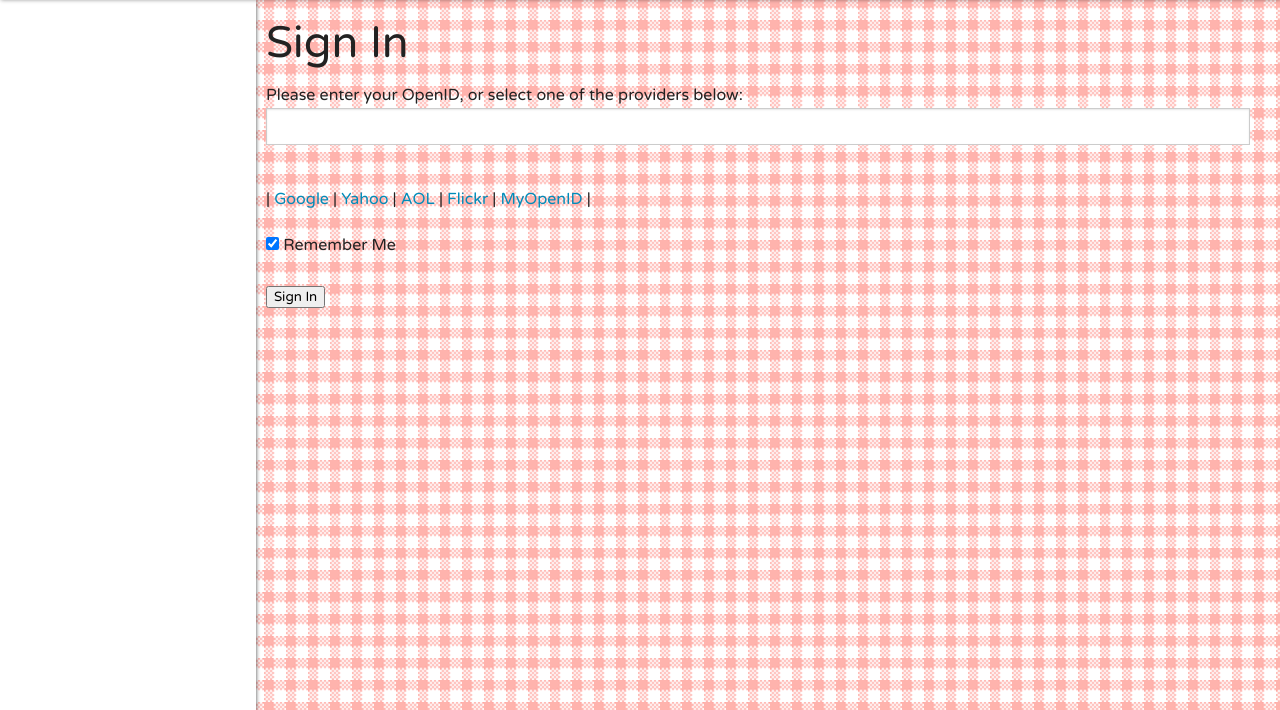
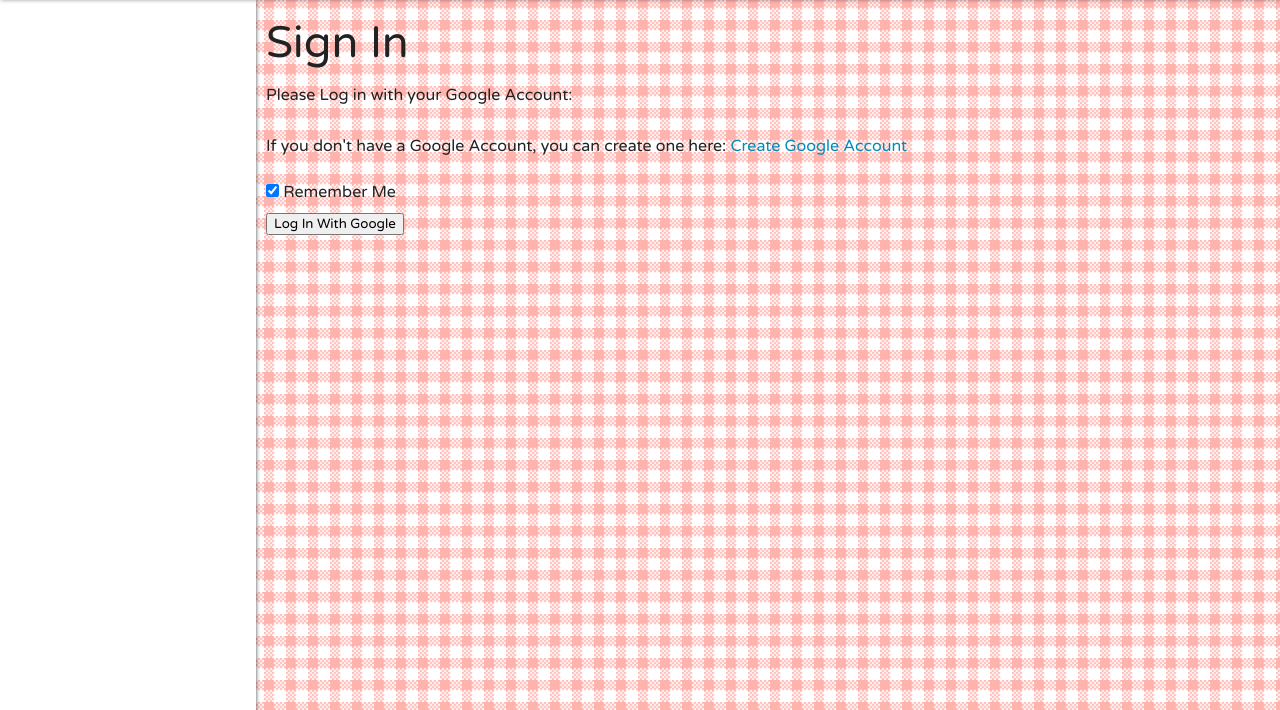
Before and after one commit to jordangedney/pantry, a Flask app: page /login in a window 1280 px wide. Shown: the part 90-800 px from the top of the page. Run offline with Flask 2, Linux system fonts and the light colour scheme.

Commit message:
login only with google, got fullname

```diff
--- a/app/forms.py
+++ b/app/forms.py
@@ -3,13 +3,11 @@ from wtforms import TextField, BooleanField, IntegerField
 from wtforms.validators import Required
 
 class LoginForm(Form):
-    openid = TextField('openid', validators = [Required()])
     remember_me = BooleanField('remember_me', default = True)
 
 class UserForm(Form):
-    first = TextField('first', validators = [Required()])
-    last = TextField('last', validators = [Required()])
-    email = TextField('email', validators = [Required()])
+    first_name = TextField('first', validators = [Required()])
+    last_name = TextField('last', validators = [Required()])
 
 class RecipeForm(Form):
     name = TextField('name', validators = [Required()])
--- a/app/templates/login.html
+++ b/app/templates/login.html
@@ -1,33 +1,16 @@
 {% extends "base.html" %}
 
 {% block content %}
-<script type="text/javascript">
-function set_openid(openid, pr)
-{
-    u = openid.search('<username>')
-    if (u != -1) {
-        // openid requires username
-        user = prompt('Enter your ' + pr + ' username:')
-        openid = openid.substr(0, u) + user
-    }
-    form = document.forms['login'];
-    form.elements['openid'].value = openid
-}
-</script>
+
 <h1>Sign In</h1>
 <form action="" method="post" name="login">
     {{form.hidden_tag()}}
     <p>
-        Please enter your OpenID, or select one of the providers below:<br>
-        {{form.openid(size=80)}}
-        {% for error in form.errors.openid %}
-        <span style="color: red;">[{{error}}]</span>
-        {% endfor %}<br>
-        |{% for pr in providers %}
-        <a href="javascript:set_openid('{{pr.url}}', '{{pr.name}}');">{{pr.name}}</a> |
-        {% endfor %}
+        Please Log in with your Google Account:<br><br>
+        If you don't have a Google Account, you can create one here:
+        <a href="https://accounts.google.com/SignUp?service=mail" target="_blank">Create Google Account</a>
     </p>
-    <p>{{form.remember_me}} Remember Me</p>
-    <p><input type="submit" value="Sign In"></p>
+    <p>{{form.remember_me}} Remember Me <br>
+    <input type="submit" value="Log In With Google"></p>
 </form>
 {% endblock %}
--- a/app/templates/user.html
+++ b/app/templates/user.html
@@ -8,5 +8,5 @@
 	<li><a href="#">Link 4444444</a></li>
 {% endblock %}
 {% block content %}
-	<h1>User: {{user.first_name}} Email: {{user.email}}</h1>
+	<h1>Firstname: {{user.first_name}} Lastname: {{user.last_name}} Email: {{user.email}}</h1>
 {% endblock %}
--- a/app/views.py
+++ b/app/views.py
@@ -23,11 +23,9 @@ def login():
     form = LoginForm()
     if form.validate_on_submit():
         session['remember_me'] = form.remember_me.data
-        return oid.try_login(form.openid.data, ask_for = ['nickname', 'email'])
-    return render_template('login.html',
-                           title = 'Sign In',
-                           form = form,
-                           providers = app.config['OPENID_PROVIDERS'])
+        return oid.try_login('https://www.google.com/accounts/o8/id',
+                ask_for = ['nickname', 'email'], ask_for_optional=['fullname'])
+    return render_template('login.html', title = 'Sign In', form = form)
 
 
 @app.before_request
@@ -48,9 +46,13 @@ def after_login(resp):
     user = User.query.filter_by(email = resp.email).first()
     if user is None:
         nickname = resp.nickname
+        fullname = resp.fullname
+        if fullname is not None:
+            firstname = fullname.split(' ')[0]
+            lastname = fullname.split(' ')[1]
         if nickname is None or nickname == "":
             nickname = resp.email.split('@')[0]
-        user = User(first_name = nickname, last_name = nickname, email = resp.email, role = ROLE_USER)
+        user = User(first_name = firstname, last_name = lastname, email = resp.email, role = ROLE_USER)
         db.session.add(user)
         db.session.commit()
     remember_me = False
--- a/run.py
+++ b/run.py
@@ -1,3 +1,4 @@
+#!flask/bin/python
 # Keep .pyc files from being generated
 import sys
 sys.dont_write_bytecode = True
```
Also changed, not shown: config.py (+0 -8 lines), pantry.db, 1 other file.
